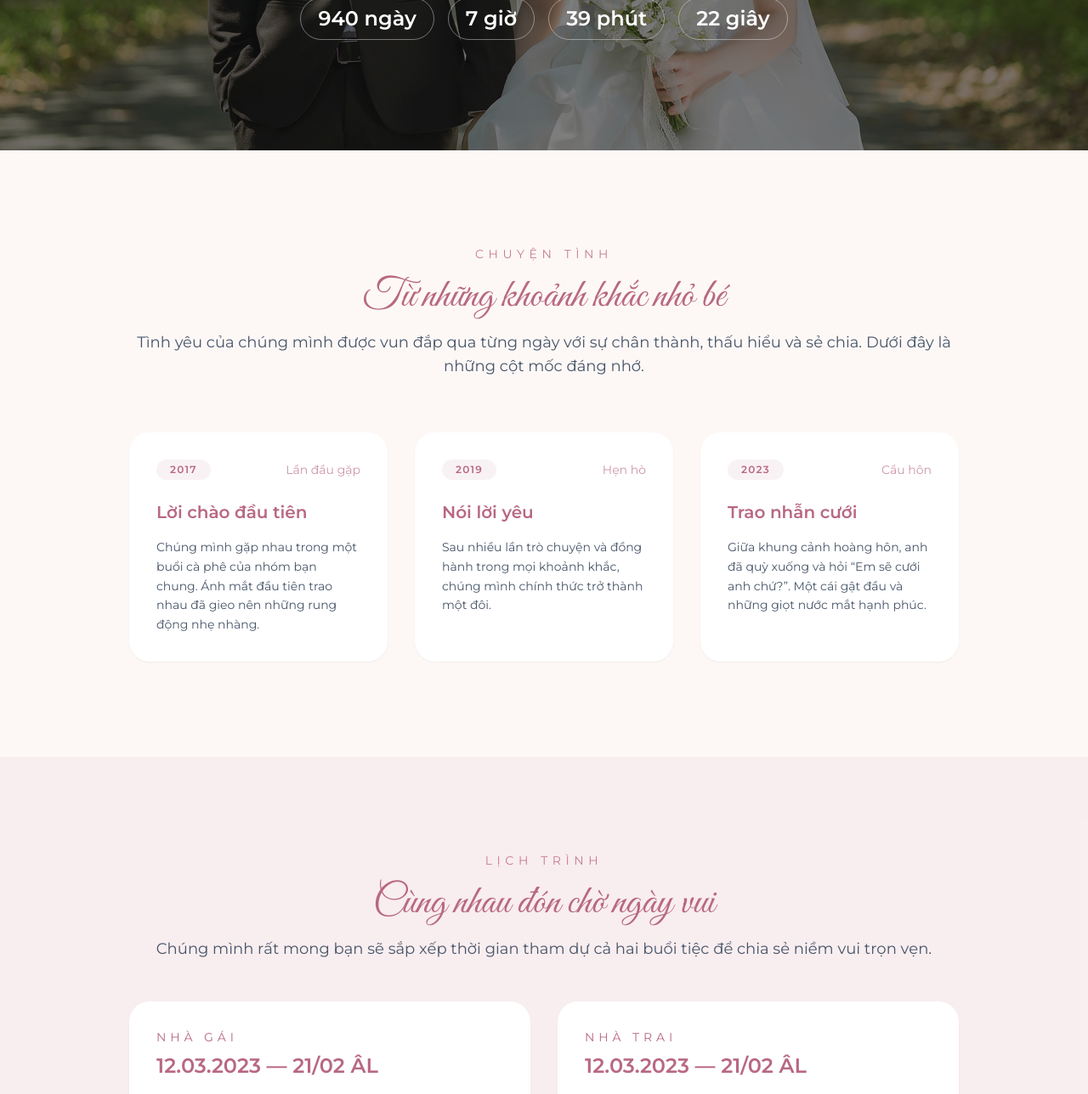
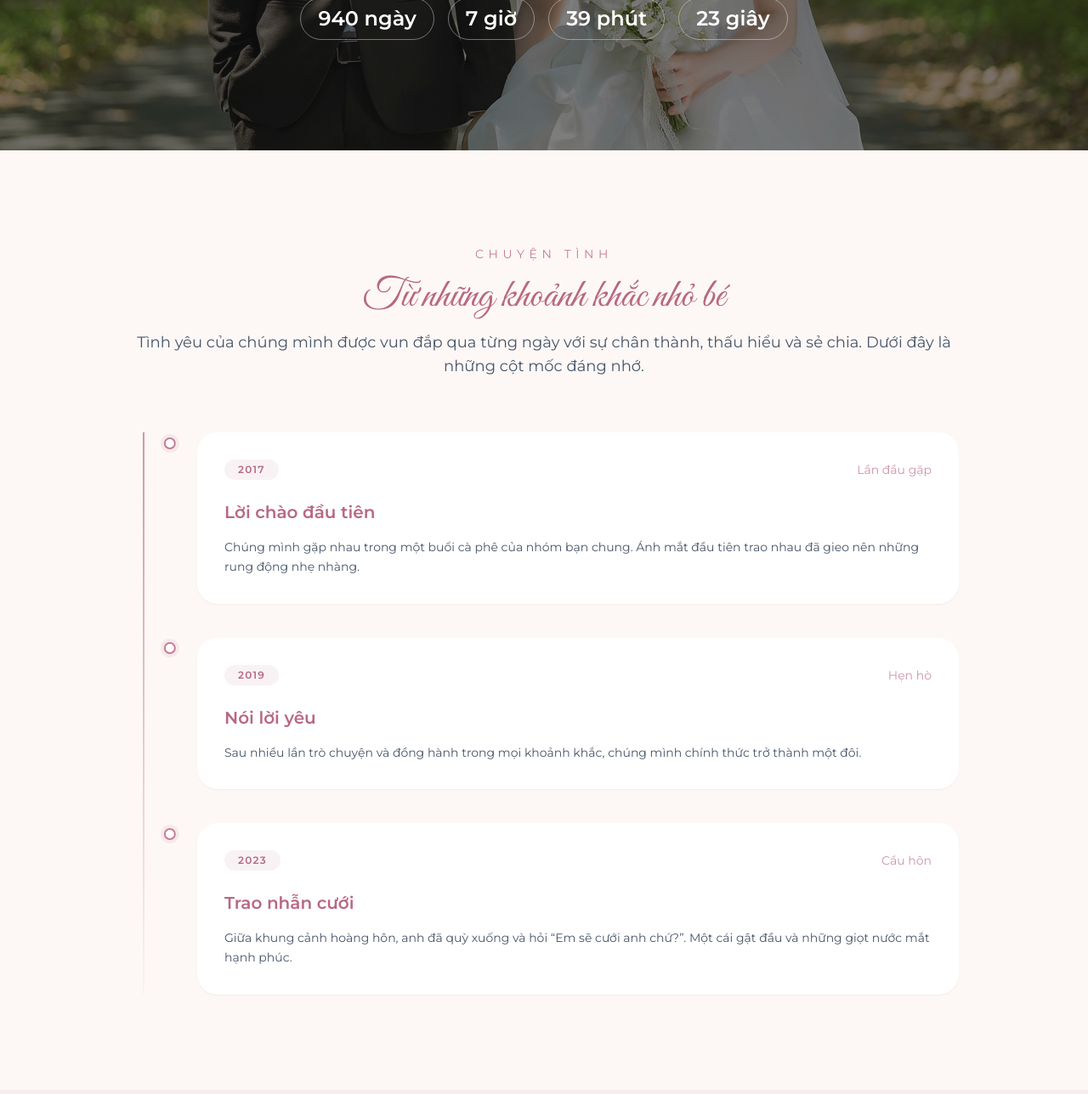
Before and after one commit to giangcse/CFW-WeddingSite, a website: page public/index.html in a window 1280 px wide. Shown: the part 559-1847 px from the top of the page at 85% size. Drawn offline with nearby package versions, Linux system fonts and the light colour scheme.

Commit message:
Enhance timeline and add scroll interactions

```diff
--- a/public/index.html
+++ b/public/index.html
@@ -44,9 +44,95 @@
     html {
       scroll-behavior: smooth;
     }
+    .timeline {
+      position: relative;
+      margin: 0;
+      padding-left: 1.75rem;
+      list-style: none;
+    }
+    .timeline::before {
+      content: '';
+      position: absolute;
+      inset-block: 0;
+      left: 0.5rem;
+      width: 2px;
+      background: linear-gradient(180deg, rgba(198, 124, 150, 0.8), rgba(246, 231, 236, 0.3));
+    }
+    .timeline-item {
+      position: relative;
+      padding-left: 1.5rem;
+    }
+    .timeline-item::before {
+      content: '';
+      position: absolute;
+      top: 0.35rem;
+      left: 0.5rem;
+      width: 0.9rem;
+      height: 0.9rem;
+      border-radius: 9999px;
+      border: 2px solid #c67c96;
+      background: #fff;
+      box-shadow: 0 0 0 4px rgba(198, 124, 150, 0.12);
+      transform: translateX(-50%);
+    }
+    .scroll-top-button {
+      position: fixed;
+      right: 1.5rem;
+      bottom: 1.5rem;
+      display: inline-flex;
+      height: 3rem;
+      width: 3rem;
+      align-items: center;
+      justify-content: center;
+      border-radius: 9999px;
+      background: #c67c96;
+      color: #fff;
+      box-shadow: 0 10px 25px rgba(198, 124, 150, 0.35);
+      opacity: 0;
+      pointer-events: none;
+      transition: opacity 0.3s ease, transform 0.3s ease;
+      transform: translateY(20px);
+      z-index: 70;
+    }
+    .scroll-top-button:hover {
+      background: #b86882;
+    }
+    .scroll-top-button.show {
+      opacity: 1;
+      pointer-events: auto;
+      transform: translateY(0);
+    }
+    .loading-bar {
+      position: fixed;
+      top: 0;
+      left: 0;
+      height: 3px;
+      width: 0;
+      background: linear-gradient(90deg, #c67c96, #b86882);
+      box-shadow: 0 0 15px rgba(198, 124, 150, 0.5);
+      opacity: 0;
+      transition: width 0.7s ease, opacity 0.3s ease;
+      z-index: 80;
+    }
+    .loading-bar.active {
+      opacity: 1;
+      width: 100%;
+    }
+    @media (min-width: 768px) {
+      .timeline {
+        padding-left: 2.5rem;
+      }
+      .timeline::before {
+        left: 1rem;
+      }
+      .timeline-item {
+        padding-left: 2.5rem;
+      }
+    }
   </style>
 </head>
 <body class="antialiased">
+  <div id="pageLoader" class="loading-bar" role="presentation"></div>
   <header class="fixed inset-x-0 top-0 z-50 bg-white/80 backdrop-blur shadow-sm">
     <div class="mx-auto flex max-w-6xl items-center justify-between px-4 py-4 md:px-8">
       <a href="#home" class="flex items-center space-x-3 text-lg font-semibold text-brand">
@@ -85,7 +171,7 @@
           <span class="rounded-full border border-white/60 px-6 py-2">Vĩnh Long</span>
         </div>
         <div class="mt-10">
-          <p class="text-xs uppercase tracking-[0.4em] text-brand-light">Đếm ngược</p>
+          <p id="timeStatus" class="text-xs uppercase tracking-[0.4em] text-brand-light">Khoảng thời gian kể từ ngày cưới</p>
           <div id="countdown" class="mt-3 flex flex-wrap items-center justify-center gap-4 text-lg font-semibold md:text-2xl"></div>
         </div>
       </div>
@@ -97,31 +183,39 @@
         <h2 class="mt-4 font-heading text-4xl text-brand-dark md:text-5xl">Từ những khoảnh khắc nhỏ bé</h2>
         <p class="mt-4 text-lg text-slate-600">Tình yêu của chúng mình được vun đắp qua từng ngày với sự chân thành, thấu hiểu và sẻ chia. Dưới đây là những cột mốc đáng nhớ.</p>
       </div>
-      <div class="grid gap-8 md:grid-cols-3">
-        <article class="group rounded-3xl bg-white p-8 shadow-sm transition hover:-translate-y-2 hover:shadow-lg">
-          <div class="flex items-center justify-between">
+      <div class="relative mt-12">
+        <ol class="timeline space-y-10">
+          <li class="timeline-item">
+            <div class="rounded-3xl bg-white p-8 shadow-sm transition hover:-translate-y-1 hover:shadow-lg">
+              <div class="flex flex-wrap items-center justify-between gap-3">
                 <span class="rounded-full bg-brand/10 px-4 py-1 text-xs font-semibold uppercase tracking-widest text-brand-dark">2017</span>
                 <span class="text-sm text-brand-dark/70">Lần đầu gặp</span>
               </div>
               <h3 class="mt-6 text-xl font-semibold text-brand-dark">Lời chào đầu tiên</h3>
               <p class="mt-4 text-sm leading-relaxed text-slate-600">Chúng mình gặp nhau trong một buổi cà phê của nhóm bạn chung. Ánh mắt đầu tiên trao nhau đã gieo nên những rung động nhẹ nhàng.</p>
-        </article>
-        <article class="group rounded-3xl bg-white p-8 shadow-sm transition hover:-translate-y-2 hover:shadow-lg">
-          <div class="flex items-center justify-between">
+            </div>
+          </li>
+          <li class="timeline-item">
+            <div class="rounded-3xl bg-white p-8 shadow-sm transition hover:-translate-y-1 hover:shadow-lg">
+              <div class="flex flex-wrap items-center justify-between gap-3">
                 <span class="rounded-full bg-brand/10 px-4 py-1 text-xs font-semibold uppercase tracking-widest text-brand-dark">2019</span>
                 <span class="text-sm text-brand-dark/70">Hẹn hò</span>
               </div>
               <h3 class="mt-6 text-xl font-semibold text-brand-dark">Nói lời yêu</h3>
               <p class="mt-4 text-sm leading-relaxed text-slate-600">Sau nhiều lần trò chuyện và đồng hành trong mọi khoảnh khắc, chúng mình chính thức trở thành một đôi.</p>
-        </article>
-        <article class="group rounded-3xl bg-white p-8 shadow-sm transition hover:-translate-y-2 hover:shadow-lg">
-          <div class="flex items-center justify-between">
+            </div>
+          </li>
+          <li class="timeline-item">
+            <div class="rounded-3xl bg-white p-8 shadow-sm transition hover:-translate-y-1 hover:shadow-lg">
+              <div class="flex flex-wrap items-center justify-between gap-3">
                 <span class="rounded-full bg-brand/10 px-4 py-1 text-xs font-semibold uppercase tracking-widest text-brand-dark">2023</span>
                 <span class="text-sm text-brand-dark/70">Cầu hôn</span>
               </div>
               <h3 class="mt-6 text-xl font-semibold text-brand-dark">Trao nhẫn cưới</h3>
               <p class="mt-4 text-sm leading-relaxed text-slate-600">Giữa khung cảnh hoàng hôn, anh đã quỳ xuống và hỏi “Em sẽ cưới anh chứ?”. Một cái gật đầu và những giọt nước mắt hạnh phúc.</p>
-        </article>
+            </div>
+          </li>
+        </ol>
       </div>
     </section>
 
@@ -241,6 +335,12 @@
     </div>
   </footer>
 
+  <button id="scrollTop" class="scroll-top-button" aria-label="Scroll to top">
+    <svg xmlns="http://www.w3.org/2000/svg" class="h-5 w-5" fill="none" viewBox="0 0 24 24" stroke="currentColor" stroke-width="2">
+      <path stroke-linecap="round" stroke-linejoin="round" d="M5 15l7-7 7 7" />
+    </svg>
+  </button>
+
   <script>
     const menuToggle = document.getElementById('menuToggle');
     const mobileNav = document.getElementById('mobileNav');
@@ -250,21 +350,25 @@
 
     const weddingDate = new Date('2023-03-12T09:00:00+07:00');
     const countdownEl = document.getElementById('countdown');
+    const timeStatus = document.getElementById('timeStatus');
 
     function updateCountdown() {
       const now = new Date();
       const diff = now.getTime() - weddingDate.getTime();
+      const absDiff = Math.abs(diff);
 
-      if (!countdownEl) return;
-      if (diff <= 0) {
-        countdownEl.innerHTML = '<span class="rounded-full bg-white/10 px-6 py-3">Ngày vui đã bắt đầu!</span>';
-        return;
+      if (!countdownEl || !timeStatus) return;
+
+      if (diff >= 0) {
+        timeStatus.textContent = 'Khoảng thời gian kể từ ngày cưới';
+      } else {
+        timeStatus.textContent = 'Khoảng thời gian còn lại đến ngày cưới';
       }
 
-      const days = Math.floor(diff / (1000 * 60 * 60 * 24));
-      const hours = Math.floor((diff / (1000 * 60 * 60)) % 24);
-      const minutes = Math.floor((diff / (1000 * 60)) % 60);
-      const seconds = Math.floor((diff / 1000) % 60);
+      const days = Math.floor(absDiff / (1000 * 60 * 60 * 24));
+      const hours = Math.floor((absDiff / (1000 * 60 * 60)) % 24);
+      const minutes = Math.floor((absDiff / (1000 * 60)) % 60);
+      const seconds = Math.floor((absDiff / 1000) % 60);
 
       countdownEl.innerHTML = `
         <span class="rounded-full border border-white/40 px-5 py-2">${days} ngày</span>
@@ -283,6 +387,42 @@
       formFeedback.textContent = 'Cảm ơn bạn! Chúng mình đã nhận được lời nhắn.';
       formFeedback.classList.remove('hidden');
     });
+
+    const scrollTopBtn = document.getElementById('scrollTop');
+    const pageLoader = document.getElementById('pageLoader');
+    let loaderActive = false;
+
+    function triggerLoader() {
+      if (!pageLoader || loaderActive) return;
+      loaderActive = true;
+      pageLoader.classList.add('active');
+      setTimeout(() => {
+        pageLoader.classList.remove('active');
+        loaderActive = false;
+      }, 1100);
+    }
+
+    function handleScroll() {
+      if (scrollTopBtn) {
+        if (window.scrollY > 400) {
+          scrollTopBtn.classList.add('show');
+        } else {
+          scrollTopBtn.classList.remove('show');
+        }
+      }
+
+      const scrollPosition = window.innerHeight + window.scrollY;
+      if (scrollPosition >= document.body.offsetHeight - 80) {
+        triggerLoader();
+      }
+    }
+
+    scrollTopBtn?.addEventListener('click', () => {
+      window.scrollTo({ top: 0, behavior: 'smooth' });
+    });
+
+    window.addEventListener('scroll', handleScroll, { passive: true });
+    handleScroll();
   </script>
 </body>
 </html>
```
Lines whose indentation alone changed are shown as unchanged.
